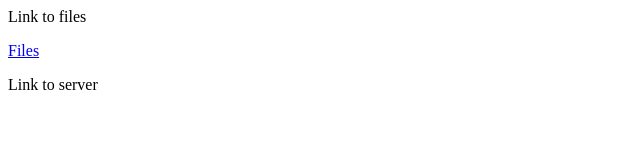
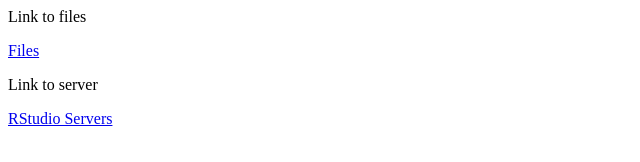
Before and after one commit to joepalardy/joepalardy.github.io, a plain HTML site: page index.html in a window 1280 px wide. Shown: the whole page, without its empty margins (0-640 px from the left). Drawn offline with Linux system fonts and the light colour scheme.

Commit message:
Update index.html

```diff
--- a/index.html
+++ b/index.html
@@ -3,3 +3,5 @@
 <a href="https://www.dropbox.com/sh/nhg83j8x27r7u1n/AADND1jOTlpxaxsTu_klJ14sa?dl=0">Files</a>
 
  <p>Link to server</p>
+
+<a href="ec2-54-71-94-50.us-west-2.compute.amazonaws.com:8787">RStudio Servers</a>
```
